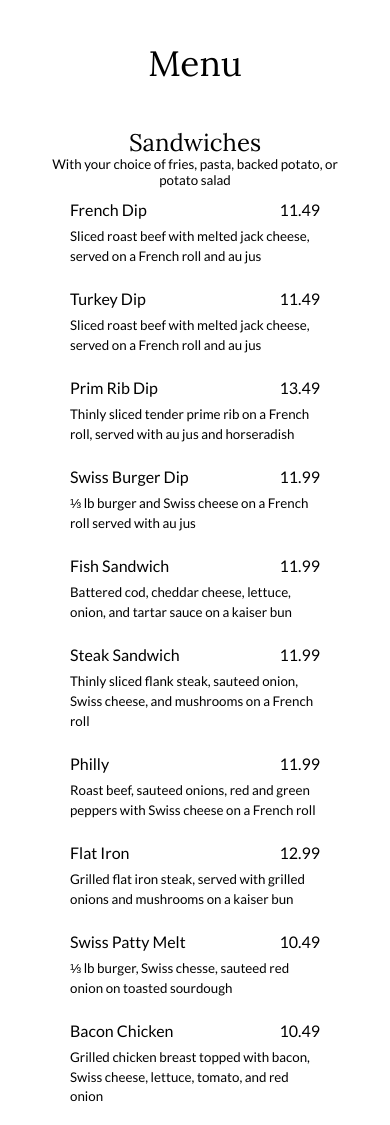
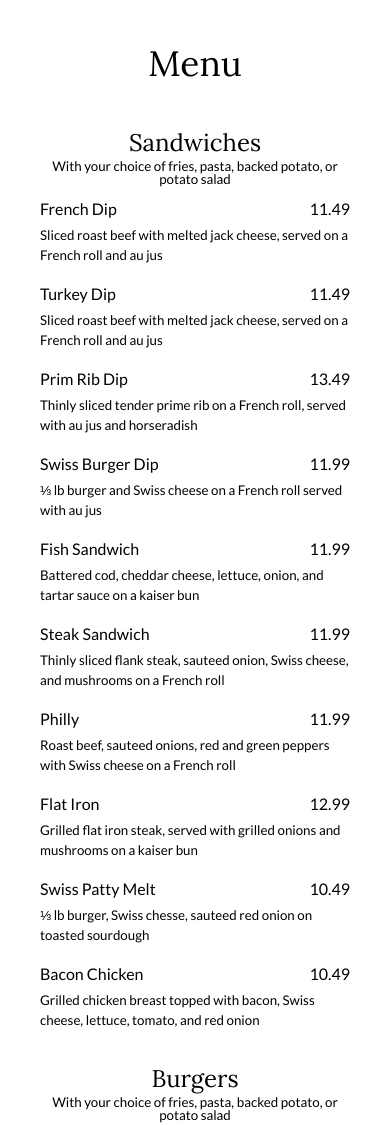
Before and after one commit to razzalseverett/razzalseverett.github.io, a plain HTML site: page index.html in a window 390 px wide. Shown: the part 1020-2145 px from the top of the page. Drawn offline with nearby package versions, Linux system fonts and the light colour scheme.

Commit message:
Apply responsive web design

```diff
--- a/index.html
+++ b/index.html
@@ -3,6 +3,7 @@
   <head>
     <title>Razzals Bar and Grill</title>
     <meta http-equiv='Content-Type' content='text/html; charset=UTF-8'>
+    <meta name='viewport' content='width=device-width, initial-scale=1'>
     <script src='https://ajax.googleapis.com/ajax/libs/angularjs/1.6.4/angular.min.js'></script>
     <script src='data.js'></script>
     <link href='https://fonts.googleapis.com/css?family=Lato|Lora|Roboto+Slab:700' rel='stylesheet'>
@@ -58,10 +59,10 @@
       <div class='wrapper'>
         <h2>Menu</h2>
         <div ng-repeat='group in ctrl.data.menu.groups'>
-          <menu-group>
-            <menu-group-name>{{group.name}}</menu-group-name>
-            <menu-group-description>{{group.description}}</menu-group-description>
-          </menu-group>
+          <div class='menu-group'>
+            <div class='name'>{{group.name}}</div>
+            <div class='description'>{{group.description}}</div>
+          </div>
           <ul>
             <li ng-repeat='item in group.items'>
               <span class='name'>{{item.name}}</span>
--- a/style.css
+++ b/style.css
@@ -10,21 +10,21 @@ h2 {
   font-family: 'Lora', serif;
   font-weight: normal;
 }
-menu-group {
+.menu-group {
   display: block;
   text-align: center;
   margin-bottom: 10px;
   margin-top: 20px;
   line-height: 1;
 }
-menu-group-name {
+.menu-group > .name {
   display: block;
   font-size: 1.5em;
   line-height: 1;
   margin: 0;
   font-family: 'Lora', serif;
 }
-menu-group-description {
+.menu-group > .description {
   font-size: smaller;
 }
 .wrapper {
@@ -44,12 +44,18 @@ menu-group-description {
 li {
   list-style-type: none;
 }
-.menu li {
-  margin: 0 20px 20px 20px;
-  width: 250px;
+@media (min-width: 660px) {
+  .menu li {
+    margin: 0 20px 20px 20px;
+    width: 250px;
+  }
 }
-.menu li .name {
-
+@media (max-width: 659px) {
+  .menu li {
+    margin: 0 0 1em 0;
+    max-width: 400px;
+    width: 100%;
+  }
 }
 .menu li .cost {
   float: right;
```
Also changed, not shown: data.js (+0 -12 lines).
